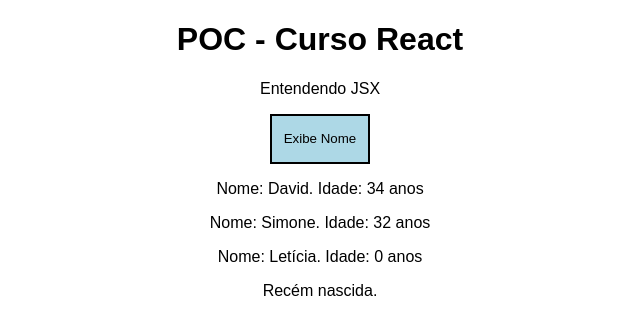
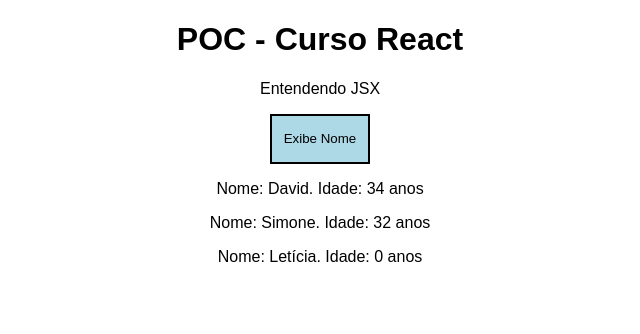
Before and after one commit to david-bsampaio/react-poc, a React (Create React App) app: page / in a window 1280 px wide. Both pictures are taken after a click on the button "Exibe Nome". Shown: the top 334 px of the page, without its empty margins (320-960 px from the left). Built offline with nearby package versions, Linux system fonts and the light colour scheme.

Commit message:
Implementação de laço para exibição de componente

```diff
--- a/src/App.js
+++ b/src/App.js
@@ -5,23 +5,30 @@
 class App extends Component {
   state = {
     people: [
-      {name:"David", age: 34},
-      {name:"Simone", age: 32},
-      {name:"Letícia", age: 0},
+      {id:'1', name:"David", age: 34},
+      {id:'2', name:"Simone", age: 32},
+      {id:'3', name:"Letícia", age: 0},
     ],
     showPersons: false
   }
 
-switchNameHandler = (newName) => {
+/* switchNameHandler = (newName) => {
   console.log('Foi clicado.');
   this.setState({
       people: [
         {name: newName, age: 34},
-        {name:"Simone Kasi Sampaio", age: 32},
+        {name:"Simone", age: 32},
         {name:"Letícia", age: 0},
       ]
     }
   )
+} */
+
+deletePersonHandler = (personIndex) => {
+  const people = [...this.state.people];
+  //Remove um item da lista pelo index
+  people.splice(personIndex,1);
+  this.setState({people: people})
 }
 
 togglePersonsHandler = () => {
@@ -35,11 +42,13 @@
   if( this.state.showPersons ){
     result = (
       <div>
-        <Person name={this.state.people[0].name}
-                age={this.state.people[0].age}
-                click={this.switchNameHandler.bind(this, 'valor bindado')}/>
-        <Person name={this.state.people[1].name} age={this.state.people[1].age}/>
-        <Person name={this.state.people[2].name} age={this.state.people[2].age}>Recém nascida.</Person>
+        {this.state.people.map((person,index) => {
+          return <Person
+            name={person.name}
+            age={person.age}
+            click={() => this.deletePersonHandler(index)}
+            key={person.id}/>
+        })}
       </div>
     );
   }
```
